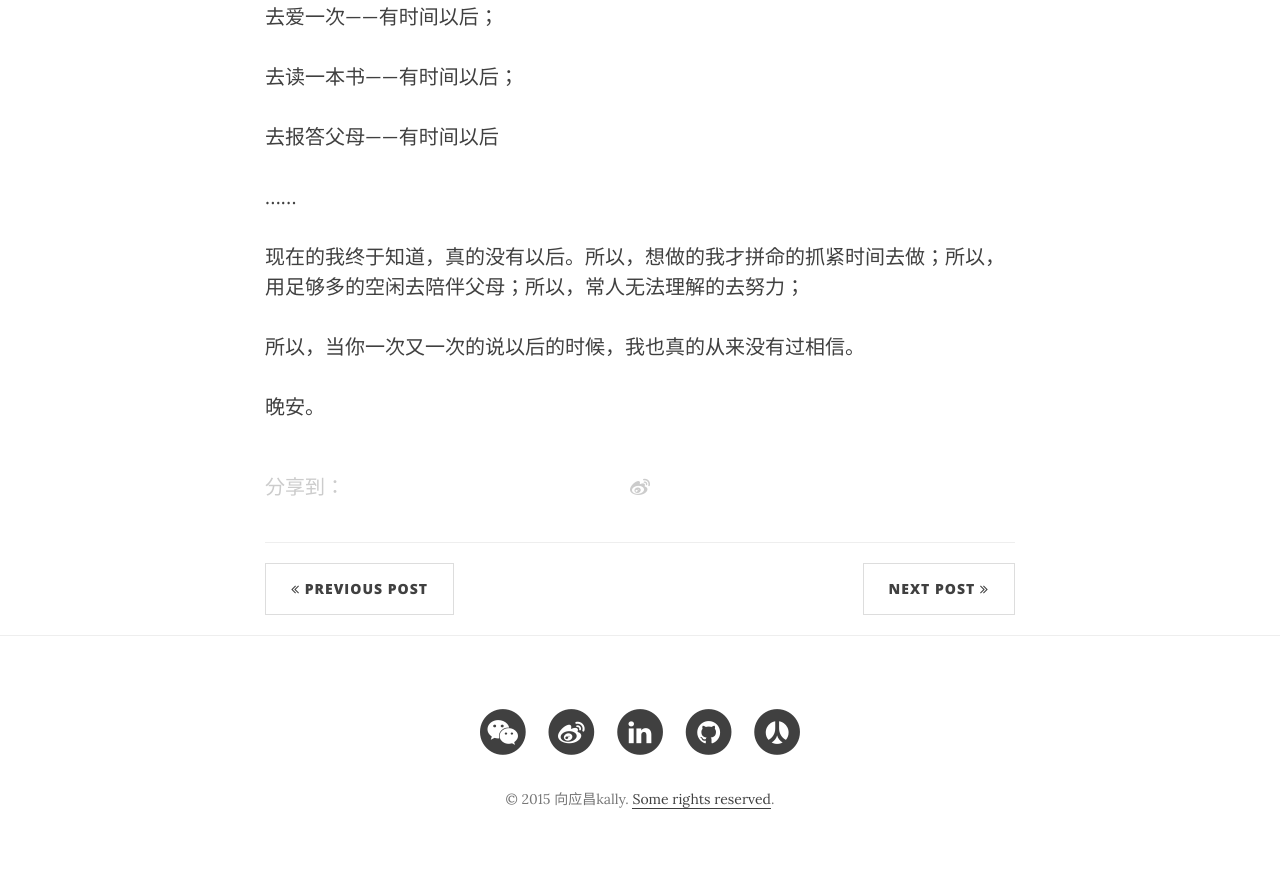
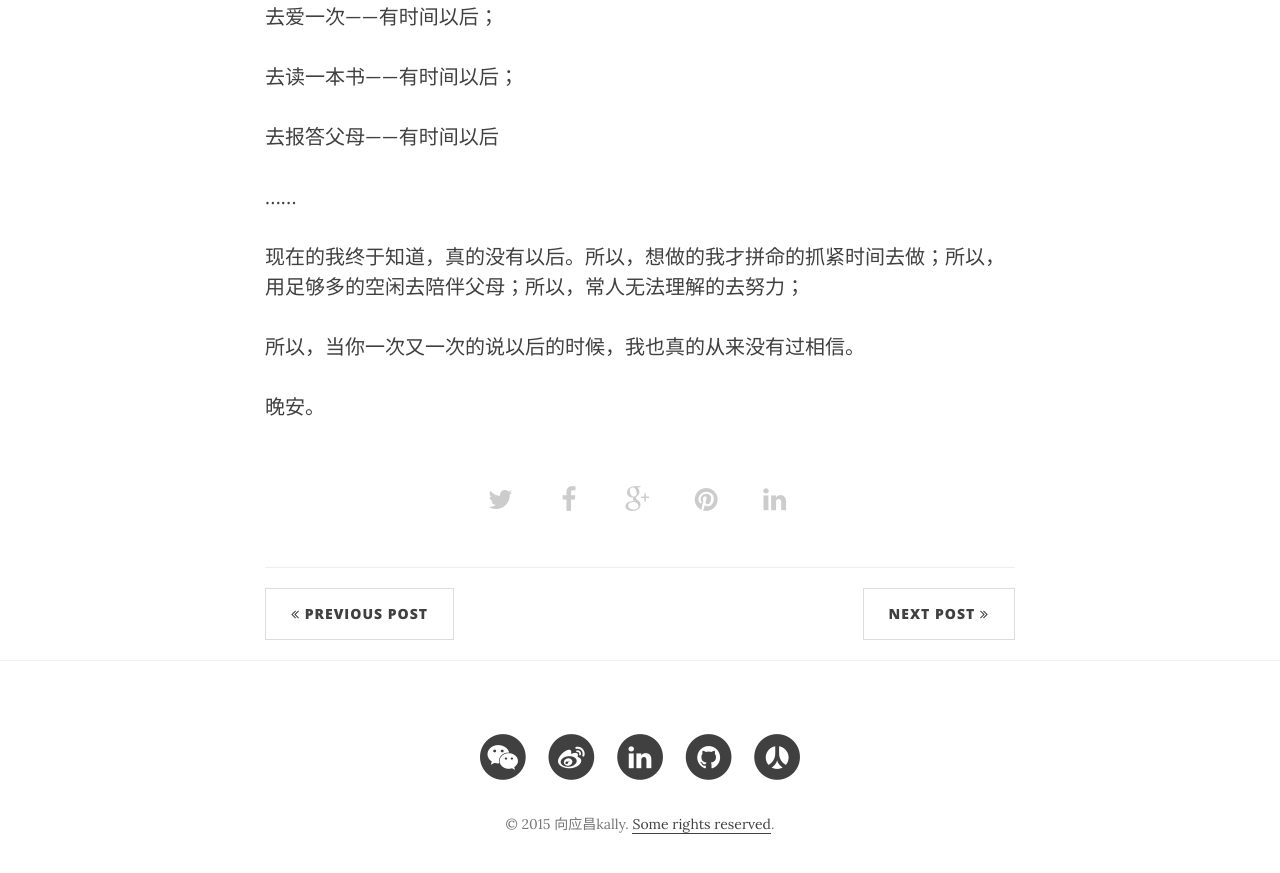
Before and after one commit to xiangyingchang/xiangyingchang.github.com, a Jekyll site: the page built from _posts/2015-02-19-qishimeiyouyihou.md, in a window 1280 px wide and 900 px high, scrolled down 1541 px. Shown: the top 873 px of the window. Built offline with Jekyll 4.4.1, drawn with Linux system fonts in a browser that asks for light colours; comment, search, counter and statistics services are not loaded.

Commit message:
Update social.html

```diff
--- a/_includes/social.html
+++ b/_includes/social.html
@@ -1,12 +1,29 @@
     <div class="social-container">
-    <div id="ckepop">
-<a href="http://www.jiathis.com/share/" class="jiathis jiathis_txt jtico jtico_jiathis" target="_blank">分享到：</a>
-<a class="fa fa-weibo fa-stack-1x"></a>
-<a class="jiathis_button_tools_2"></a>
-<a class="jiathis_button_tools_3"></a>
-<a class="jiathis_button_tools_4"></a>
-</div>
-
-<!-- JiaThis Button BEGIN -->
-<script type="text/javascript" src="http://v2.jiathis.com/code/jia.js" charset="utf-8"></script>
+        <ul class="list-inline text-center text-muted">
+            <li>
+                <a href="#" data-type="twitter" data-url="{{ page.url | prepend: site.url }}" data-title="{{ page.title }}" data-via="{{ site.author.weibos }}" class="social" title="Twitte it" data-toggle="tooltip" data-placement="bottom">
+                    <span class="fa-stack fa-lg"><i class="fa fa-twitter fa-stack-1x"></i></span>
+                </a>
+            </li>
+            <li>
+                <a href="#" data-type="facebook" data-url="{{ page.url | prepend: site.url }}" data-title="{{ page.title }}" data-description="{{ page.excerpt | strip_html | strip_newlines | truncate: 160 }}" data-media="{% if page.image %}{{ page.image }}{% else %}{{ site.icon | prepend: site.url }}{% endif %}" class="social" title="Share on Facebook" data-toggle="tooltip" data-placement="bottom">
+                    <span class="fa-stack fa-lg"><i class="fa fa-facebook fa-stack-1x"></i></span>
+                </a>
+            </li>
+            <li>
+                <a href="#" data-type="googleplus" data-url="{{ page.url | prepend: site.url }}" data-description="{{ page.excerpt | strip_html | strip_newlines | truncate: 160 }}" class="social" title="Share on Google+" data-toggle="tooltip" data-placement="bottom">
+                    <span class="fa-stack fa-lg"><i class="fa fa-google-plus fa-stack-1x"></i></span>
+                </a>
+            </li>
+            <li>
+                <a href="#" data-type="pinterest" data-url="{{ page.url | prepend: site.url }}" data-description="{{ page.excerpt | strip_html | strip_newlines | truncate: 160 }}" data-media="{% if page.image %}{{ page.image }}{% else %}{{ site.icon | prepend: site.url }}{% endif %}" class="social" title="Pin it" data-toggle="tooltip" data-placement="bottom">
+                    <span class="fa-stack fa-lg"><i class="fa fa-pinterest fa-stack-1x"></i></span>
+                </a>
+            </li>
+            <li>
+                <a href="#" data-type="linkedin" data-url="{{ page.url | prepend: site.url }}" data-title="{{ page.title }}" data-description="{{ page.excerpt | strip_html | strip_newlines | truncate: 160 }}" data-via="{{ site.author.linkedin }}" data-media="{% if page.image %}{{ page.image }}{% else %}{{ site.icon | prepend: site.url }}{% endif %}" class="social" title="Share on LinkedIn" data-toggle="tooltip" data-placement="bottom">
+                    <span class="fa-stack fa-lg"><i class="fa fa-linkedin fa-stack-1x"></i></span>
+                </a>
+            </li>
+        </ul>
     </div>
```
